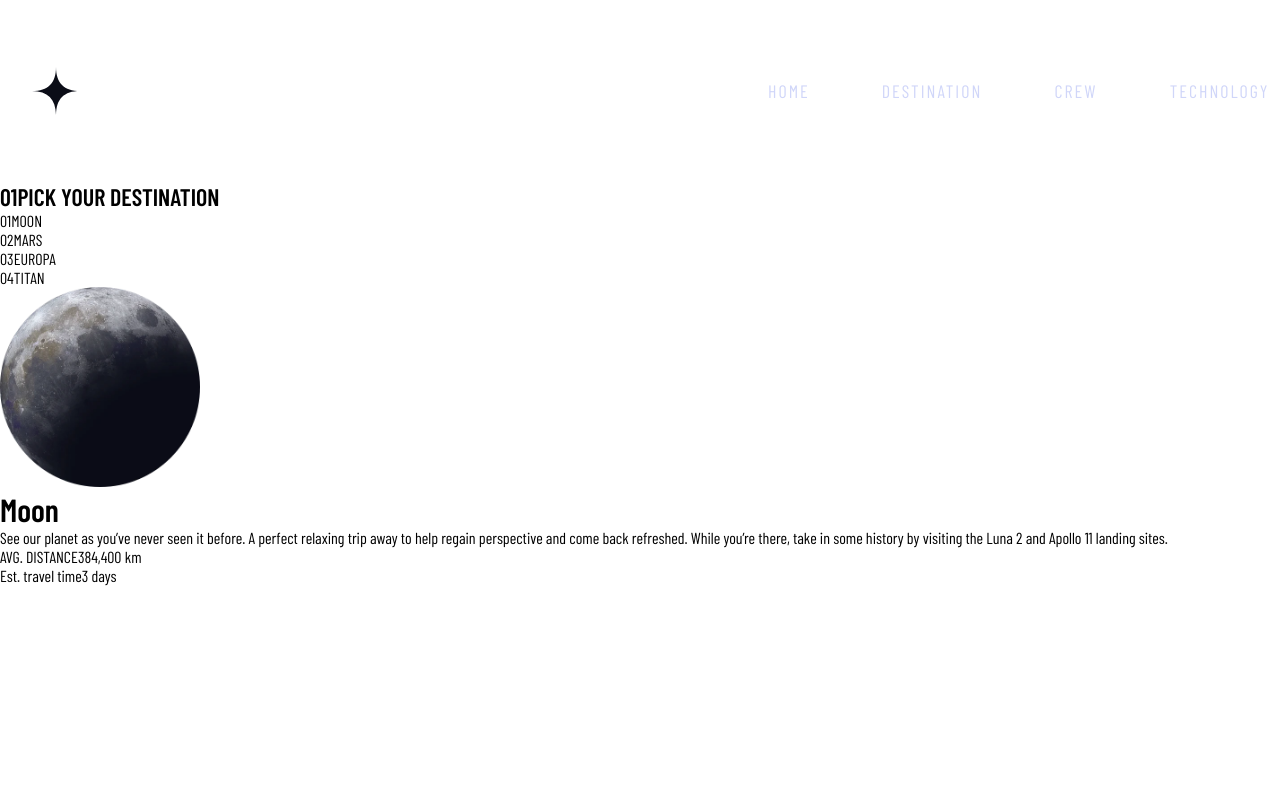
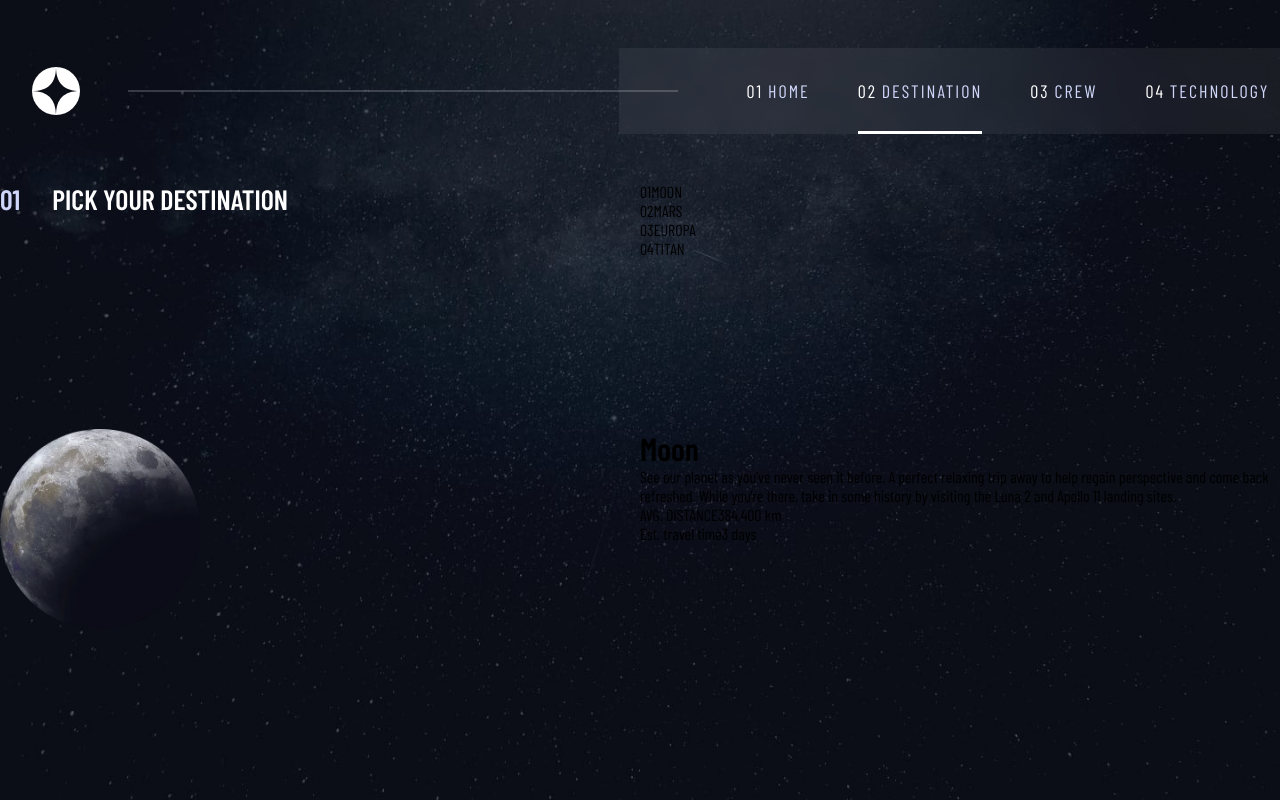
Before and after one commit to StalinAM/space-tourism, a Next.js app: page /destination/moon in a window 1280 px wide. Built offline with nearby package versions, Linux system fonts and the light colour scheme.

Commit message:
add css properties for planets

```diff
--- /dev/null
+++ b/app/destination/Destination.module.css
@@ -0,0 +1,24 @@
+.container {
+  display: grid;
+  grid-template-columns: repeat(2, 1fr);
+  height: var(--height_main);
+}
+.container h2 {
+  font-size: 1.75rem;
+  color: var(--title);
+}
+.container h2 span {
+  margin-right: 2rem;
+  color: var(--subtitle);
+}
+.background {
+  position: absolute;
+  top: 0;
+  left: 0;
+  width: 100%;
+  height: 100%;
+  background-image: url(/destination/background-destination-desktop.jpg);
+  background-size: cover;
+  background-attachment: fixed;
+  z-index: -1;
+}
--- a/app/destination/layout.jsx
+++ b/app/destination/layout.jsx
@@ -1,8 +1,10 @@
 import data from '../../data/data.json'
+import styles from './Destination.module.css'
 import Link from 'next/link'
 export default function DestinationLayout({ children }) {
   return (
-    <main>
+    <main className={styles.container}>
+      <div className={styles.background}></div>
       <h2>
         <span>01</span>PICK YOUR DESTINATION
       </h2>
--- /dev/null
+++ b/components/PlanetInfo.module.css
@@ -0,0 +1,41 @@
+.container {
+  display: flex;
+  flex-direction: column;
+  padding: 0 9rem;
+  text-align: start;
+  gap: 1rem;
+}
+.container h1 {
+  font-size: 6.25rem;
+  color: var(--title);
+  text-transform: uppercase;
+}
+.container p {
+  text-align: justify;
+  line-height: 32px;
+  letter-spacing: 1.5px;
+  color: var(--subtitle);
+  font-size: 1.3rem;
+}
+.line {
+  height: 1px;
+  background-color: var(--subtitle);
+  margin: 1rem 0;
+}
+.features {
+  display: flex;
+  justify-content: space-between;
+}
+.features p {
+  display: flex;
+  flex-direction: column;
+  gap: 1rem;
+  color: var(--title);
+  font-size: 2.3rem;
+  text-transform: uppercase;
+}
+.features p span {
+  color: var(--subtitle);
+  font-size: 1.125rem;
+  text-transform: none;
+}
```
